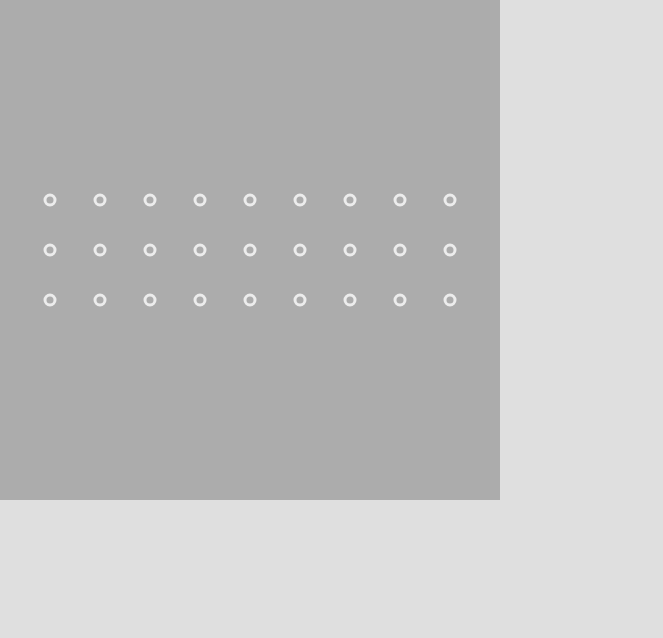
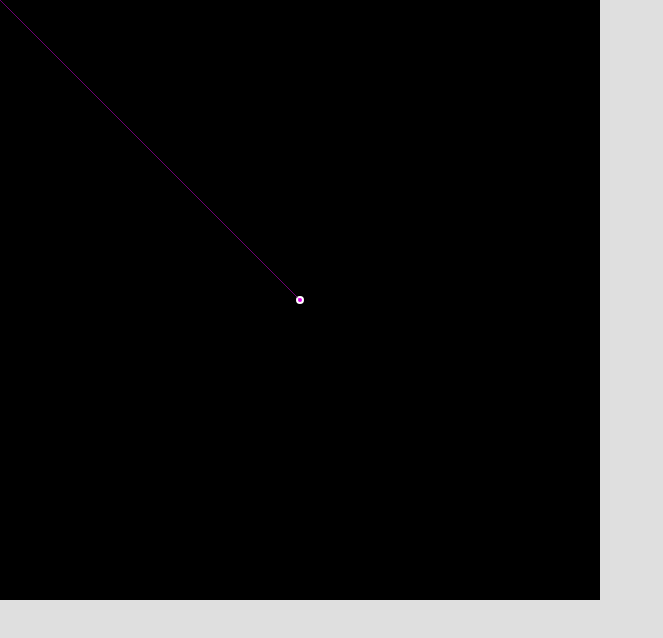
Before and after one commit to atothgit2/canvas_displaceR, a plain HTML site: page index.html in a window 1280 px wide. Shown: the whole page, without its empty margins (0-663 px from the left). Drawn offline with Linux system fonts and the light colour scheme.

Commit message:
"drag along feautre, clean slate"

```diff
--- a/node.js
+++ b/node.js
@@ -1,42 +1,55 @@
-import * as utils from "./utils.js";
-import { ctx } from "./script.js";
-
 export default class Node {
   constructor() {
-    this.baseX = undefined;
-    this.baseY = undefined;
-    this.x = undefined;
-    this.y = undefined;
-    this.radiusDraw = 5;
-    this.lineWidth = 3;
-    this.stroke = '#ececec';
+    // Node parameters
+    this.radiusDraw = 3;
+    this.lineWidth = 2;
 
+    this.stroke = 'hsla(0, 0%, 100%, 1)';
+    this.fillStyle = 'hsl(298, 100%, 45%)';
+    this.speed = Math.random() * (0.9 - 0.6) + 0.6;
+
+    this.baseX;
+    this.baseY;
+    this.base2node;
+
+    this.x = this.baseX;
+    this.y = this.baseY;
+
+    this.destX = undefined;
+    this.destY = undefined;
+
+    // Line parameters
+    this.lineStroke = 'hsl(298, 100%, 45%)';
+    this.lineLineWidth = 0.5;
+
+    // Utils
     this.isDown = false;
     this.mouseX = undefined;
     this.mouseY = undefined;
-    this.mouseDistance = undefined;
+    this.mouse2node;
+
+    this.frame = 0;
   }
 
   update(mouseX, mouseY, isDown) {
-
     this.isDown = isDown;
     this.mouseX = mouseX;
     this.mouseY = mouseY;
-    this.mouseDistance = Math.round(Math.sqrt(Math.pow(this.x - this.mouseX, 2) + Math.pow(this.y - this.mouseY, 2)));
+    this.base2node = Math.round(Math.sqrt(Math.pow(this.baseX - this.x, 2) + Math.pow(this.baseY - this.y, 2)));
+    this.mouse2node = Math.round(Math.sqrt(Math.pow(this.x - this.mouseX, 2) + Math.pow(this.y - this.mouseY, 2)));
+
+    this.destX = this.mouseX + ((this.baseX - this.mouseX) * this.speed);
+    this.destY = this.mouseY + ((this.baseY - this.mouseY) * this.speed);
 
 
-    if (this.isDown && this.mouseDistance < 100) {
-      // let ratio = -0.11;
-      let ratio = -this.mouseDistance / 1000;
-      this.x = Math.round(this.baseX + 2 * (this.baseX - this.mouseX) * ratio);
-      this.y = Math.round(this.baseY + 2 * (this.baseY - this.mouseY) * ratio);
-    } else {
-      this.x = Math.round(this.baseX);
-      this.y = Math.round(this.baseY);
-      // console.log(this);
+    if (this.isDown && this.mouse2node < 500) {
+        this.x -= (this.baseX - this.destX) * 0.08;
+        this.y -= (this.baseY - this.destY) * 0.08;
     }
 
-    // utils.drawData(ctx,
+    this.frame++;
+
+    // utils.drawData(sc.ctx,
     //   {"this.baseX": this.baseX},
     //   {"this.baseY": this.baseY},
     //   {"this.x": this.x},
@@ -44,25 +57,36 @@ export default class Node {
     //   {"isDown": this.isDown},
     //   {"mX": this.mouseX},
     //   {"mY": this.mouseY},
+    //   {"------": '------'},
     //   {"this.mouseDistance": this.mouseDistance},
-    // );
+    //   {"this.baseDistance": this.baseDistance},
+    //   {"this.currentDistance": this.currentDistance},
+    //   {"------": '------'},
+    //   {"this.destX": this.destX},
+    //   {"this.destY": this.destY},
+    //   {"this.alpha": this.alpha},
+    //   {"this.alpha": this.alpha * (180/Math.PI)},
+    //   );
   }
 
   draw(ctx) {
-       // ctx.clearRect(0, 0, canvas.width, canvas.height);
-
+    // draw node
     ctx.strokeStyle = this.stroke;
     ctx.lineWidth = this.lineWidth;
+    ctx.fillStyle = this.fillStyle;
+
     ctx.beginPath();
     ctx.arc(this.x, this.y, this.radiusDraw, 0, 2 * Math.PI);
+    ctx.fill();
+    ctx.stroke();
+
+    // draw line
+    ctx.strokeStyle = this.lineStroke;
+    ctx.lineWidth = this.lineLineWidth;
+
+    ctx.beginPath();
+    ctx.moveTo(this.mouseX, this.mouseY);
+    ctx.lineTo(this.x, this.y);
     ctx.stroke();
   }
-
-
-  getRadiusCircle(tX, tY, mX, mY) {
-    let radius = Math.sqrt(Math.pow((tX - mX),2) + Math.pow((tY - mY),2));
-
-    return radius;
-  }
-
 }
--- a/script.js
+++ b/script.js
@@ -5,21 +5,16 @@ const canvas1 = document.getElementById('canvas1');
 const ctx = canvas1.getContext('2d');
 export { canvas1 };
 export { ctx };
-
-// const canvasData = document.getElementById('canvasData');
-// const ctxData = canvasData.getContext('2d');
-// export { canvasData };
-// export { ctxData };
-
-let frameCount = 0;
+const divider = 2;
+export { divider };
 
 window.addEventListener('load', function(){
   const loading = document.getElementById('loading');
   loading.style.display = 'none';
 
-  let mouseX;
-  let mouseY;
-  let mouseDown;
+  let mouseX = 0;
+  let mouseY = 0;
+  let mouseDown = false;
 
   canvas1.addEventListener('mousemove', e => {
     mouseX = e.clientX;
@@ -33,25 +28,22 @@ window.addEventListener('load', function(){
     mouseDown = false;
   });
 
-
-  canvas1.width = 500;
-  canvas1.height = 500;
-  // canvasData.width = 150;
-  // canvasData.height = 150;
+  // canvas1.width = this.window.innerWidth;
+  // canvas1.height = this.window.innerHeight;
+  canvas1.width = 600;
+  canvas1.height = 600;
 
   let nodesArray = new Array();
-  nodesArray = getNodeArray(canvas1.width, canvas1.height, 10);
+  nodesArray = getNodeArray(canvas1.width, canvas1.height, divider);
 
   function animate() {
     ctx.clearRect(0, 0, canvas1.width, canvas1.height);
-    // ctxData.clearRect(0 , 0, 150, 150);
 
     for (let n of nodesArray) {
       n.update(mouseX, mouseY, mouseDown);
       n.draw(ctx);
     }
     requestAnimationFrame(animate);
-    frameCount++;
   }
 
   function getNodeArray(canvasWidth, canvasHeight, divideBy) {
@@ -63,7 +55,7 @@ window.addEventListener('load', function(){
         node.x = i;
         node.baseX = i;
         // console.log("i: " + i);
-        for (let j = 200; j <= canvasWidth - 200; j++) {
+        for (let j = 1; j <= canvasWidth - 1; j++) {
           if (j % (canvasWidth / divideBy) == 0) {
             node.y = j;
             node.baseY = j;
@@ -79,9 +71,8 @@ window.addEventListener('load', function(){
     // console.log(nodes);
     return nodes;
   }
-  if (frameCount % 20 == 0) {
+
     animate();
-  }
 });
 
 
--- a/style.css
+++ b/style.css
@@ -12,11 +12,13 @@ body {
 
 #canvas1 {
   position: absolute;
-  background: rgb(172, 172, 172);
+  background: rgb(0, 0, 0);
   top: 0;
   left: 0;
-  width: 500 px;
-  height: 500 px;
+  /* width: 100%;
+  height: 100%; */
+  width: 600;
+  height:600;
 }
 
 #loading {
```
Also changed, not shown: mouse.js (deleted, +0 -16 lines).
